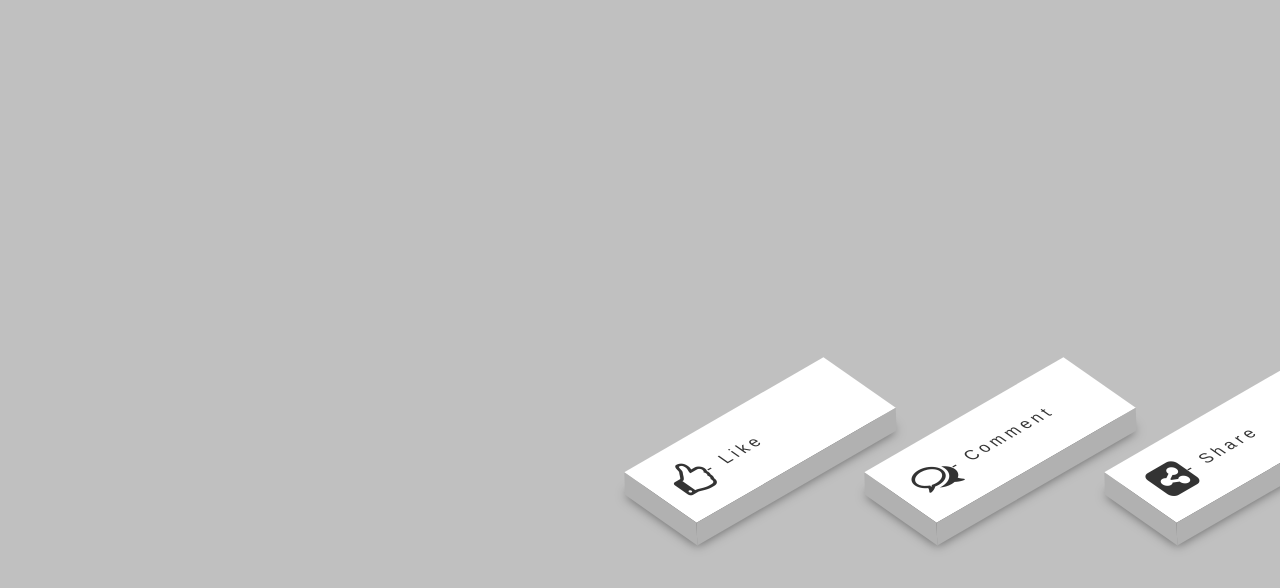
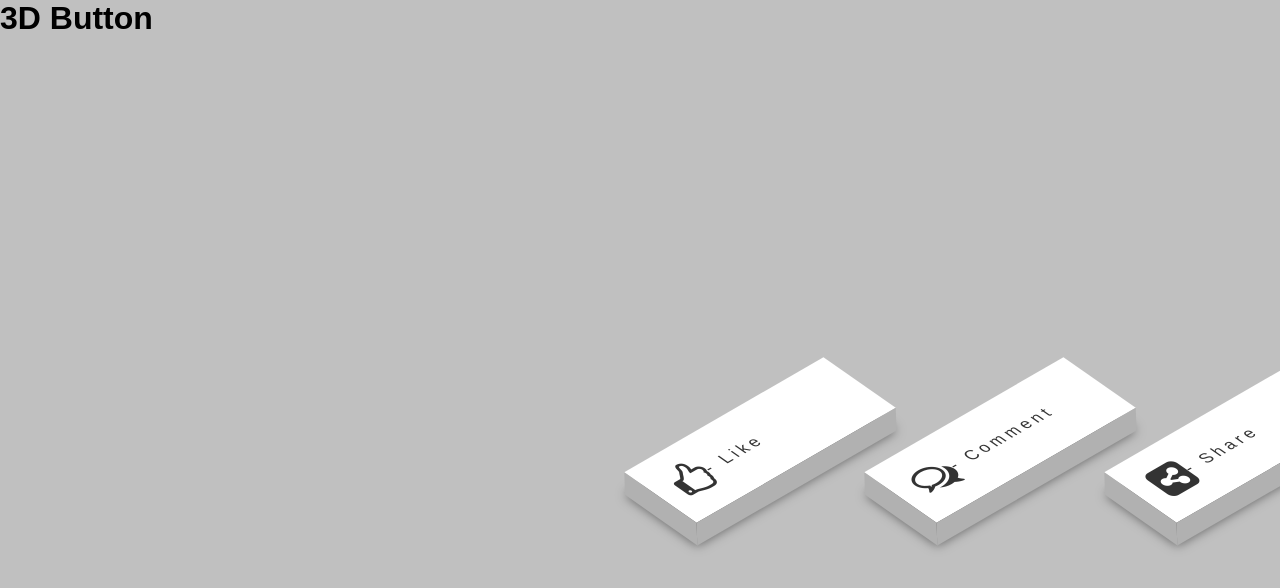
Before and after one commit to suraj077/3d-Button, a plain HTML site: page 3d Button/index.htm in a window 1280 px wide. Shown: the top 588 px of the page. Drawn offline with Linux system fonts and the light colour scheme.

Commit message:
update Heading

```diff
--- a/3d Button/index.htm
+++ b/3d Button/index.htm
@@ -6,6 +6,7 @@
 	<link rel="stylesheet" href="https://stackpath.bootstrapcdn.com/font-awesome/4.7.0/css/font-awesome.min.css">
 </head>
 <body>
+<h1>3D Button</h1>
 	<ul>
 		<li>
 			<a href="#"><i class="fa fa-thumbs-o-up"></i>
```
